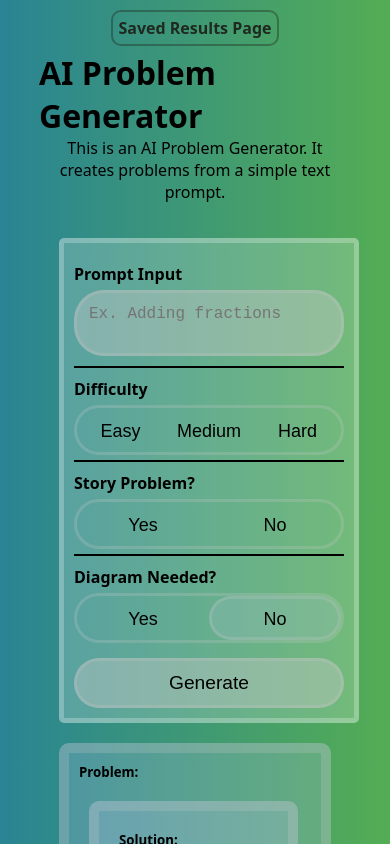
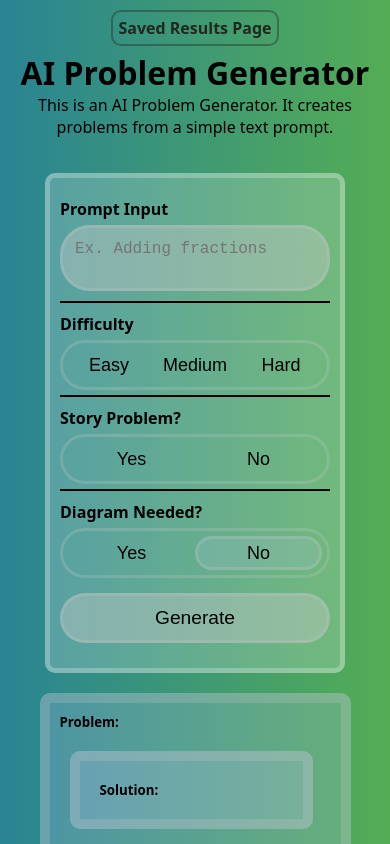
Before and after one commit to RedGR175/next-problem-gen, a Next.js app in the folder client/: page / in a window 390 px wide. Shown: the top 844 px of the page. Built offline with nearby package versions, Linux system fonts and the light colour scheme; no server answers.

Commit message:
Improved mobile UI

```diff
--- a/client/components/ResultContainer.js
+++ b/client/components/ResultContainer.js
@@ -25,7 +25,7 @@ const GetSavedResults = () => {
   return (
     <div>
       {items.length > 0 ? (
-        items.map((item) => (
+        items.slice().sort((a, b) => b.id - a.id).map((item) => (
           <ResultItem key={item.id} item={item} onDelete={handleDelete} />
         ))
       ) : (
--- a/client/pages/savedResults.js
+++ b/client/pages/savedResults.js
@@ -7,7 +7,10 @@ const SavedResults = () => (
     <Link href="/" className="link">
       Home
     </Link>
+    <h2>Saved Results</h2>
+    <p>This is where results saved from anyone will go</p>
     <GetSavedResults />
+    <p className="description">You've Reached the end!</p>
   </main>
 );
 
--- a/client/styles/globals.css
+++ b/client/styles/globals.css
@@ -5,18 +5,13 @@
 
 body,
 html {
-  background-image: linear-gradient(
-    to right,
-    rgb(41, 132, 148),
-    rgb(84, 173, 84)
-  );
+  background-image: linear-gradient(to right, rgb(41, 132, 148), rgb(84, 173, 84));
   display: flex;
   justify-content: center;
   color: black;
   height: 100%;
   width: 100%;
-  font-family: system-ui, -apple-system, BlinkMacSystemFont, "Segoe UI", Roboto,
-    Oxygen, Ubuntu, Cantarell, "Open Sans", "Helvetica Neue", sans-serif;
+  font-family: system-ui, -apple-system, BlinkMacSystemFont, "Segoe UI", Roboto, Oxygen, Ubuntu, Cantarell, "Open Sans", "Helvetica Neue", sans-serif;
 }
 
 main {
@@ -43,13 +38,13 @@ main {
   justify-content: center;
   padding: 20px;
   margin: 5px;
-  height: auto; /* Changed to auto to accommodate varying content heights */
+  height: auto;
 }
 
 #input-container {
   background-color: rgba(255, 255, 255, 0.2);
   border: 5px solid rgba(255, 255, 255, 0.25);
-  border-radius: 5px;
+  border-radius: 10px;
   display: flex;
   flex-direction: column;
   justify-content: flex-start;
@@ -57,9 +52,9 @@ main {
   align-items: center;
   max-width: 300px;
   height: auto;
-  padding: 20px; /* Increased padding for better spacing */
+  padding: 20px;
   margin-bottom: 10px;
-  gap: 10px; /* Ensures space between child components */
+  gap: 15px;
 }
 
 #output-container {
@@ -86,15 +81,16 @@ main {
   #input-container,
   #output-container {
     margin: 10px auto;
-    width: 95%; /* Make sure containers use available space */
+    width: 95%;
   }
 }
 
 @media (max-width: 600px) {
   #input-container,
   #output-container {
-    width: 100%; /* Adjust width for very small screens */
-    padding: 10px; /* Reduce padding for smaller screens */
+    width: 100%;
+    padding: 10px;
+    height: 500px;
   }
 
   .selector-container,
@@ -106,23 +102,26 @@ main {
   }
 
   main {
-    width: 80vw;
+    width: 90vw;
     align-self: center;
+    padding-bottom: 20px;
   }
+
   .title-description {
     text-align: center;
   }
 }
+
 .selector-container {
   background-color: transparent;
-  padding: 0px;
+  padding: 5px;
   height: 50px;
   border-radius: 30px;
   display: flex;
   justify-content: space-around;
   align-content: center;
   border: 3px solid rgba(200, 200, 200, 0.25);
-  width: 100%; /* Ensure full use of the container width */
+  width: 100%;
 }
 
 .selector-button {
@@ -136,7 +135,12 @@ main {
   padding: 10px;
   outline: none;
   transition: all 0.4s ease-in;
+  display: flex;
+  align-items: center;
+  justify-content: center;
+  text-align: center;
 }
+
 
 .selector-button:hover {
   background-color: rgba(200, 200, 200, 0.25);
@@ -147,7 +151,7 @@ main {
 }
 
 .option-box {
-  width: 100%; /* Adjusted width for better fit */
+  width: 100%;
 }
 
 .separator {
@@ -161,15 +165,14 @@ main {
 }
 
 #submit-button {
-  background-color: transparent;
-  padding: 0px;
+  background-color: rgba(200, 200, 200, 0.4);
+  padding: 10px;
   height: 50px;
   border-radius: 30px;
   display: flex;
   justify-content: space-around;
   align-content: center;
   border: 3px solid rgba(200, 200, 200, 0.25);
-  background-color: rgba(200, 200, 200, 0.4);
   width: 100%;
   align-items: center;
   justify-content: center;
@@ -188,14 +191,13 @@ main {
 }
 
 #text-input-container {
-  background-color: transparent;
+  background-color: rgba(200, 200, 200, 0.4);
   min-height: 40px;
   border-radius: 30px;
   display: flex;
   justify-content: space-around;
   align-items: center;
   border: 3px solid rgba(200, 200, 200, 0.25);
-  background-color: rgba(200, 200, 200, 0.4);
   max-width: 100%;
   margin-bottom: 10px;
   padding: 5px;
@@ -228,14 +230,14 @@ main {
   border: 10px solid rgba(200, 200, 200, 0.25);
   border-radius: 10px;
   align-content: start;
-  margin-top: 20px; /* Adjust margin-top as needed */
+  margin-top: 20px;
 }
 
 .result-item {
   background-color: rgba(200, 200, 255, 0.2);
-  width: 500px;
+  max-width: 500;
   padding: 20px;
-  margin: 10px;
+  margin-top: 10px;
   border: 10px solid rgba(200, 200, 200, 0.25);
   border-radius: 10px;
   align-content: start;
@@ -260,7 +262,6 @@ main {
   100% {
     max-height: 0;
     opacity: 0;
-
     margin: 0;
     padding: 0;
   }
@@ -302,15 +303,14 @@ main {
   position: absolute;
   bottom: 0;
   right: 0;
-  background-color: transparent;
-  padding: 0px;
+  background-color: rgba(200, 200, 200, 0.4);
+  padding: 10px;
   height: 40px;
   border-radius: 30px;
   display: flex;
   justify-content: space-around;
   align-content: center;
   border: 3px solid rgba(200, 200, 200, 0.25);
-  background-color: rgba(200, 200, 200, 0.4);
   width: 120px;
   align-items: center;
   justify-content: center;
```
Also changed, not shown: 1 other file (tests, documents, lock files or other folders).
